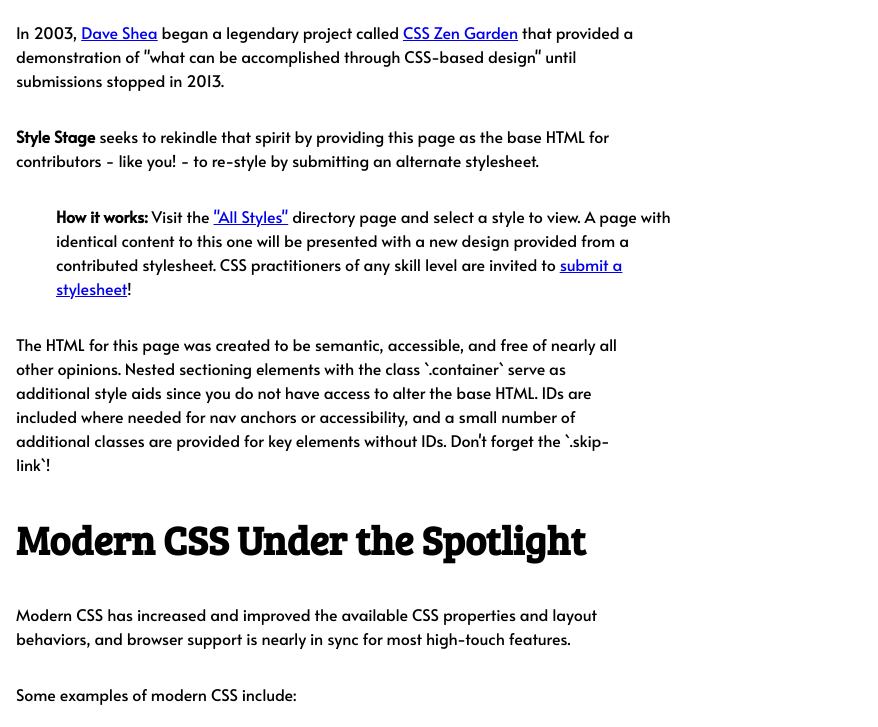
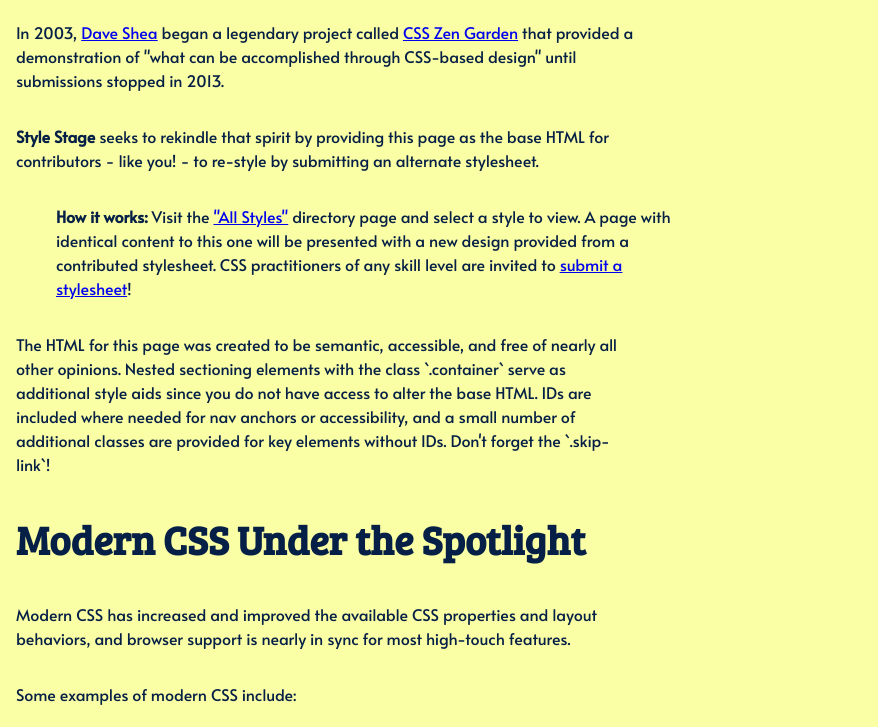
Before and after one commit to RVCC-IDMX/style-mobile-first-payalazelaya, an Eleventy site: page src/index.html in a window 1280 px wide. Shown: the part 719-1446 px from the top of the page, without its empty margins (0-878 px from the left). Built offline with nearby package versions, Linux system fonts and the light colour scheme; Eleventy itself is replaced by a stand-in of ours; files that its build step writes are made by us from their sources.

Commit message:
Add assigned colors to body and bkgd

```diff
--- a/src/sass/abstracts/_variables.scss
+++ b/src/sass/abstracts/_variables.scss
@@ -4,7 +4,7 @@
 
 @import url('https://fonts.googleapis.com/css2?family=Alata&family=Bree+Serif&display=swap');
 
-$bg-color: gold;
+$bg-color: hsl(63, 98%, 82%);
 $bg-very-light: func.tint($bg-color, 50%);
 $bg-light: func.tint($bg-color, 25%);
 $bg-medium: $bg-color;
@@ -12,7 +12,7 @@ $bg-dark: func.shade($bg-color, 25%);
 $bg-very-dark: func.shade($bg-color, 50%);
 
 
-$primary-color: rebeccapurple;
+$primary-color: hsl(217, 84%, 15%);
 $primary-very-light: func.tint($primary-color, 50%);
 $primary-light: func.tint($primary-color, 25%);
 $primary-medium: $primary-color;
--- a/src/sass/style.scss
+++ b/src/sass/style.scss
@@ -27,8 +27,13 @@ svg {
     max-width: 1rem;
 }
 
+/* Color Styling */
+body {
+    color: var.$primary-color;
+    background: var.$bg-color;
+}
+
 /* Typography */
-
 body {
     font-family: var.$body-font;
     line-height: 1.5em;
```
